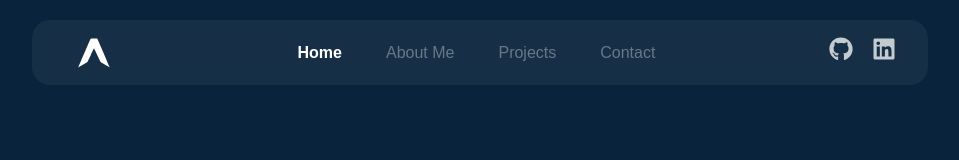
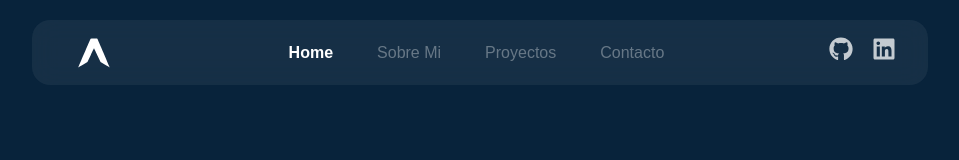
Before and after one commit to HERRERA99/Portafolio, a React (Vite) app: page / in a window 1280 px wide. Shown: the top 160 px of the page, without its empty margins (160-1119 px from the left). Built offline with nearby package versions, Linux system fonts and the light colour scheme.

Commit message:
Traducido al castellano y actualizado el cv

```diff
--- a/src/components/NavBar.jsx
+++ b/src/components/NavBar.jsx
@@ -33,9 +33,9 @@ export function NavBar() {
 
     const navItems = [
         { id: "home", label: "Home" },
-        { id: "aboutMe", label: "About Me" },
-        { id: "projects", label: "Projects" },
-        { id: "contact", label: "Contact" }
+        { id: "aboutMe", label: "Sobre Mi" },
+        { id: "projects", label: "Proyectos" },
+        { id: "contact", label: "Contacto" }
     ];
 
     return (
```
